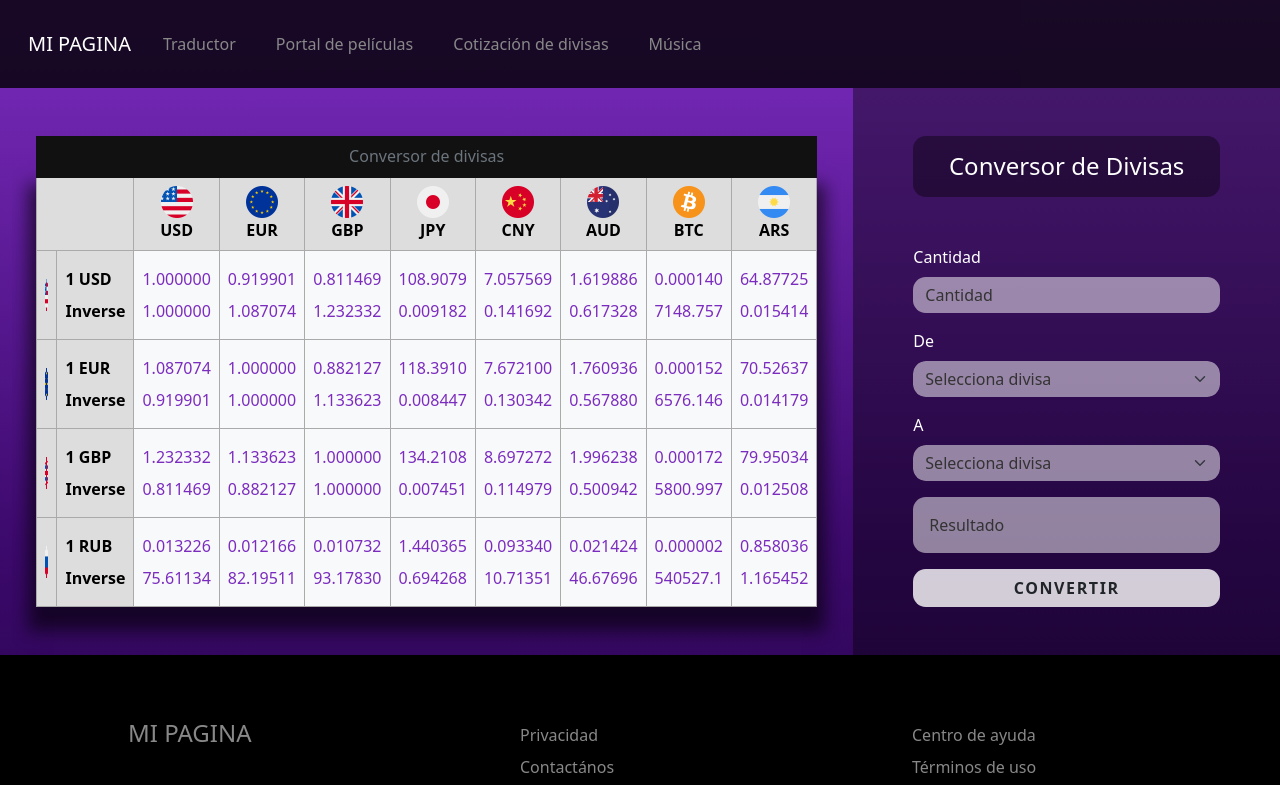
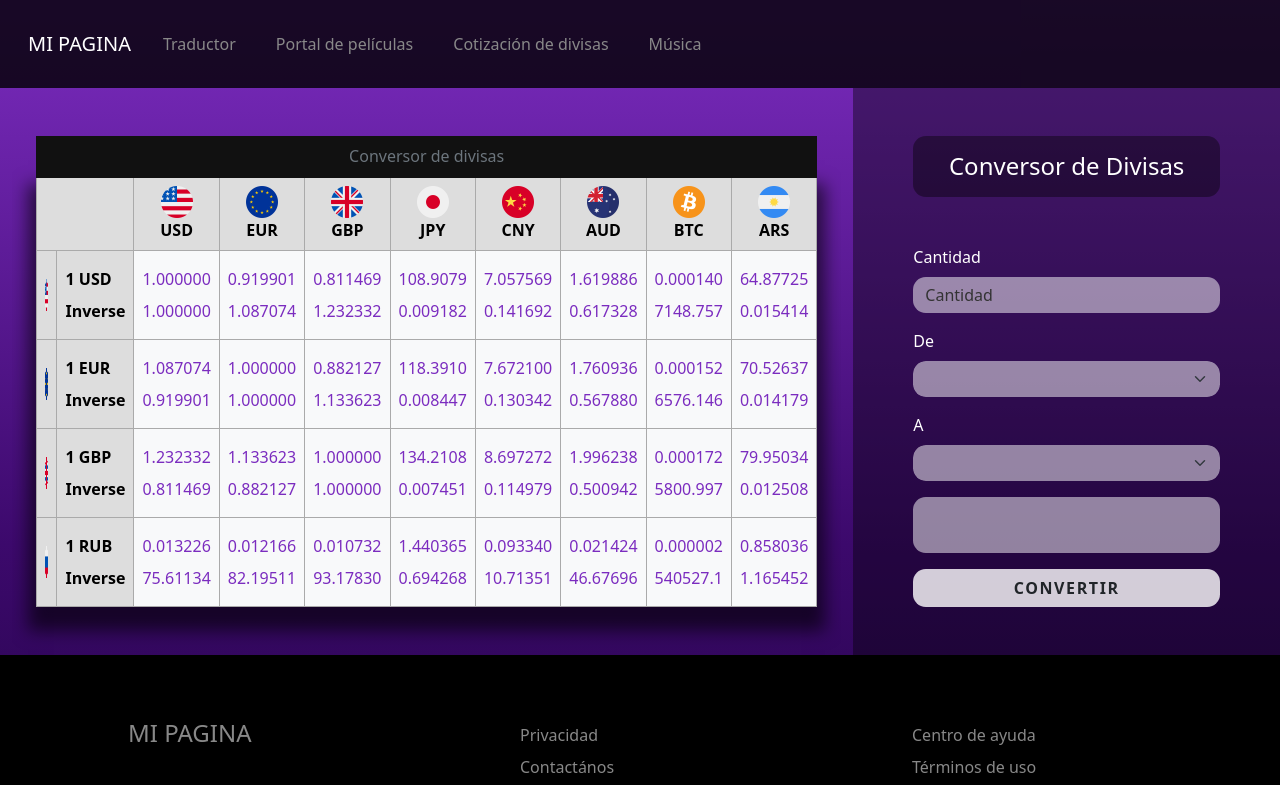
Before and after one commit to FlorNV/ServiciosWeb, an Angular app: page /divisas in a window 1280 px wide. Shown: the top 785 px of the page. Built offline with nearby package versions, Linux system fonts and the light colour scheme.

Commit message:
Nueva funcionalidad Conversor de Divisas

```diff
--- a/src/app/components/currency/currency.component.html
+++ b/src/app/components/currency/currency.component.html
@@ -95,40 +95,26 @@
                 <h4>Conversor de Divisas</h4>
                 <div class="mb-3">
                   <label for="cantidad" class="form-label">Cantidad</label>
-                  <input type="number" class="form-control shadow-none" id="cantidad" placeholder="Cantidad">
+                  <input [(ngModel)]="amount" name="amount" type="number" class="form-control shadow-none" id="cantidad" placeholder="Cantidad">
                 </div>
                 <div class="mb-3">
                     <label for="origen" class="form-label">De</label>
-                    <select id="origen" class="form-select form-control shadow-none">
+                    <select [(ngModel)]="from" name="from" id="origen" class="form-select form-control shadow-none">
                         <option selected disabled>Selecciona divisa</option>
-                        <option value="usd">USD Dólares EEUU</option>
-                        <option value="eur">EUR Euros</option>
-                        <option value="gbp">GBP Libras Esterlinas</option>
-                        <option value="jpy">JPY Yen</option>
-                        <option value="CNY">GBP Yuan</option>
-                        <option value="AUD">AUD Dólares Australianos</option>
-                        <option value="BTC">BTC Bitcoin</option>
-                        <option value="ARS">ARS Pesos Argentinos</option>
+                        <option *ngFor="let c of currencies" [ngValue]="c">{{ c.code }}</option>
                     </select>
                 </div>
                 <div class="mb-3">
-                    <label for="origen" class="form-label">A</label>
-                    <select id="origen" class="form-select form-control shadow-none">
+                    <label for="destino" class="form-label">A</label>
+                    <select [(ngModel)]="to" name="to" id="destino" class="form-select form-control shadow-none">
                       <option selected disabled>Selecciona divisa</option>
-                      <option value="usd">USD Dólares EEUU</option>
-                      <option value="eur">EUR Euros</option>
-                      <option value="gbp">GBP Libras Esterlinas</option>
-                      <option value="jpy">JPY Yen</option>
-                      <option value="CNY">GBP Yuan</option>
-                      <option value="AUD">AUD Dólares Australianos</option>
-                      <option value="BTC">BTC Bitcoin</option>
-                      <option value="ARS">ARS Pesos Argentinos</option>
+                      <option *ngFor="let c of currencies" [ngValue]="c">{{ c.code }}</option>
                     </select>
                 </div>
                 <div class="mb-3">
-                    <input class="form-control resultado shadow-none" type="text" value="Resultado" readonly>
+                    <input class="form-control resultado shadow-none" type="text" value="{{convertion}}" readonly>
                 </div>
-                <button type="submit" class="btn btn-formulario shadow-none">CONVERTIR</button>
+                <button (click)="convert()" type="submit" class="btn btn-formulario shadow-none">CONVERTIR</button>
             </form>
         </div>
     </div>
--- a/src/app/components/currency/currency.component.ts
+++ b/src/app/components/currency/currency.component.ts
@@ -1,4 +1,6 @@
 import { Component, OnInit } from '@angular/core';
+import { Currency } from 'src/app/models/currency';
+import { CurrencyService } from 'src/app/services/currency.service';
 
 @Component({
   selector: 'app-currency',
@@ -7,9 +9,38 @@ import { Component, OnInit } from '@angular/core';
 })
 export class CurrencyComponent implements OnInit {
 
-  constructor() { }
+  currencies!: Array<Currency>;
+  currency!: Currency;
+  amount!: number;
+  from!: Currency;
+  to!: Currency;
+  convertion!: any;
+
+
+  constructor(private currencyService: CurrencyService) {
+    this.from = new Currency();
+    this.to = new Currency();
+    // this.getCurrencies();
+  }
 
   ngOnInit(): void {
   }
 
+  getCurrencies(){
+    this.currencyService.getCurrencies().subscribe( result => {
+      this.currencies = new Array<Currency>();
+      for (const key in result.result) {
+        this.currency = new Currency();
+        this.currency.code = key;
+        this.currency.description = result.result[key];
+        this.currencies.push(this.currency);
+      }
+    })
+  }
+
+  convert(){
+    this.currencyService.getConversion(this.from.code, this.to.code, this.amount).subscribe(result => {
+      this.convertion = result.result;
+    })
+  }
 }
--- /dev/null
+++ b/src/app/models/currency.ts
@@ -0,0 +1,21 @@
+export class Currency {
+
+    private _code!: string;
+    private _description!: string;
+
+    constructor(){}
+
+    set code(code: string){
+        this._code = code;
+    }
+    get code(){
+        return this._code;
+    }
+
+    set description(description: string){
+        this._description = description;
+    }
+    get description(){
+        return this._description;
+    }
+}
--- /dev/null
+++ b/src/app/services/currency.service.ts
@@ -0,0 +1,36 @@
+import { HttpClient, HttpHeaders, HttpParams } from '@angular/common/http';
+import { Injectable } from '@angular/core';
+import { Observable } from 'rxjs';
+
+@Injectable({
+  providedIn: 'root'
+})
+export class CurrencyService {
+
+  constructor(private _http:HttpClient) { }
+
+  getCurrencies(): Observable<any>{
+    const httpOption = {
+      headers: new HttpHeaders({
+        'X-RapidAPI-Host': 'currency-converter-pro1.p.rapidapi.com',
+        'X-RapidAPI-Key': 'fa93237e82mshc9630ae5edb2b78p1ea897jsn892e38d9d423'
+      })
+    }
+    return this._http.get('https://currency-converter-pro1.p.rapidapi.com/currencies', httpOption);
+  }
+
+  getConversion(from: string, to: string, amount: number): Observable<any>{
+    const headers = new HttpHeaders()
+    .set('X-RapidAPI-Host', 'currency-converter-pro1.p.rapidapi.com')
+    .set('X-RapidAPI-Key', 'fa93237e82mshc9630ae5edb2b78p1ea897jsn892e38d9d423');
+
+    const params = new HttpParams()
+    .set('from', from)
+    .set('to', to)
+    .set('amount', amount);
+
+    const options = { params: params, headers: headers };
+
+    return this._http.get('https://currency-converter-pro1.p.rapidapi.com/convert', options);
+  }
+}
```
